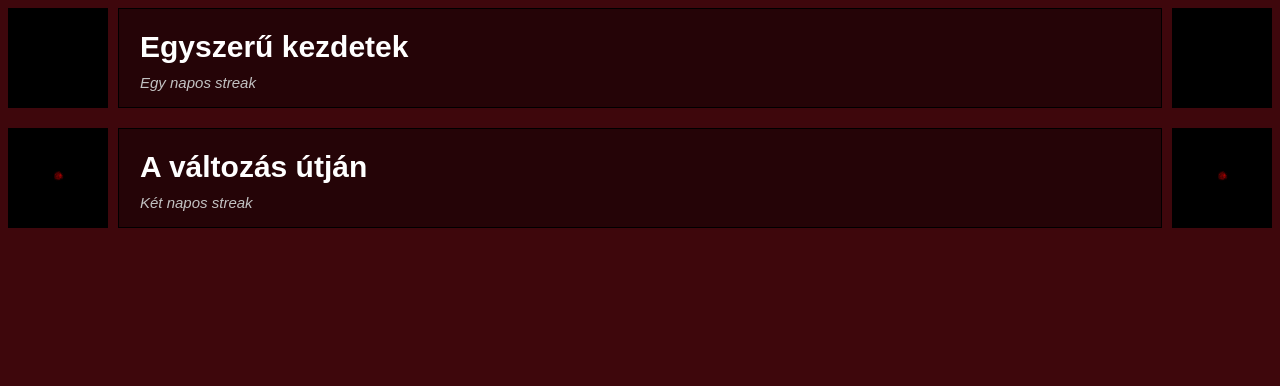
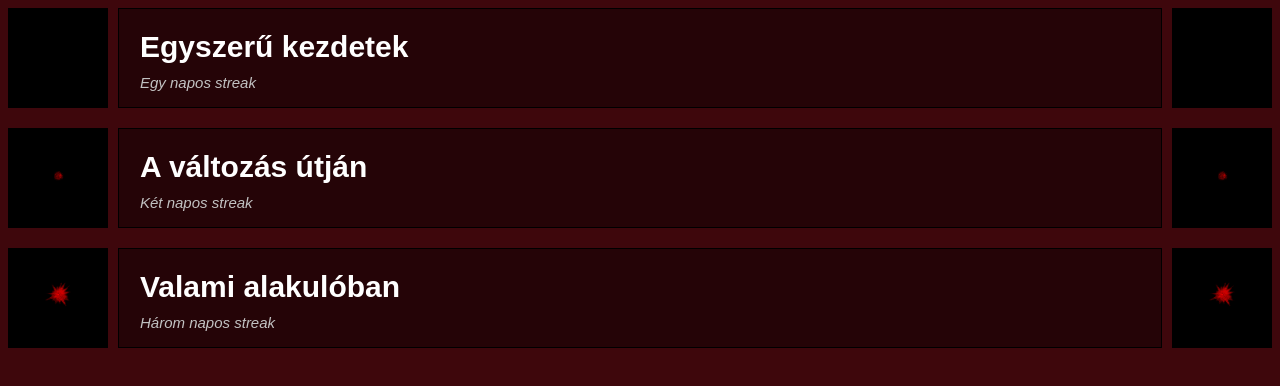
Before and after one commit to Albertstein99/Achievements, a plain HTML site: page index.html in a window 1280 px wide. Drawn offline with Linux system fonts and the light colour scheme.

Commit message:
Added third achievement

```diff
--- a/index.html
+++ b/index.html
@@ -30,5 +30,17 @@
             <h5>Két napos streak</h5>
         </div>
     </div>
+    <div class="achievement-row">
+        <div class="achievement-pic-holder-left">
+            <img src="A2.png" class="achievement-pic">
+        </div>
+        <div class="achievement-pic-holder-right">
+            <img src="A2.png" class="achievement-pic">
+        </div>
+        <div class="achievement-text">
+            <h3>Valami alakulóban</h3>
+            <h5>Három napos streak</h5>
+        </div>
+    </div>
 </body>
 </html>
```
Also changed, not shown: A2.png (added).
